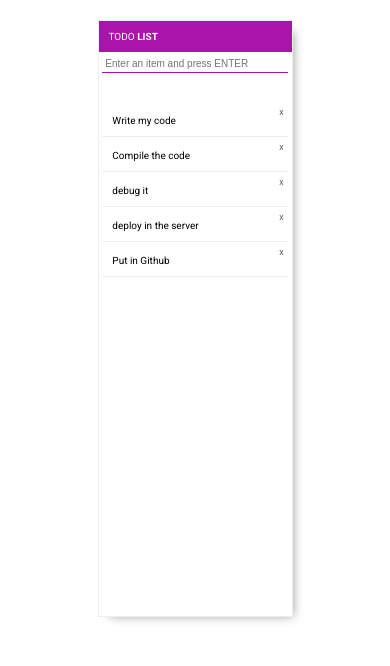
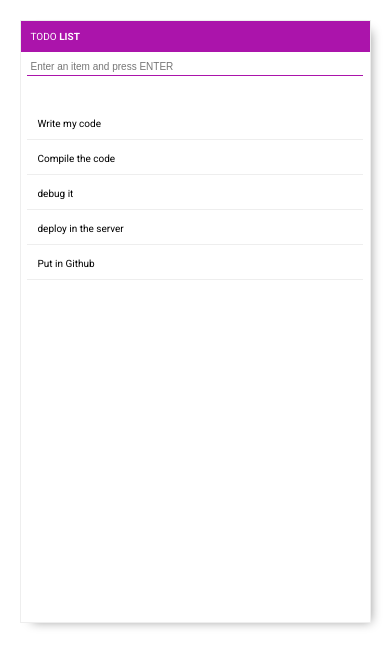
Before and after one commit to anijitsahu/react-app-simple-todo-list, a React app: page / in a window 390 px wide. Shown: the top 666 px of the page. Built offline with nearby package versions, Linux system fonts and the light colour scheme; the HTML template or start-up script is replaced by a standard one.

Commit message:
Styles improved

```diff
--- a/src/components/ItemList.js
+++ b/src/components/ItemList.js
@@ -42,8 +42,8 @@ const ItemList = () => {
 
   // always scroll to the bottom
   const scrollToBottom = () => {
-    lastElement.current.focus()
-    // lastItem.current.scrollIntoView({ behavior: "smooth" })
+    // lastElement.current.scrollTop = lastElement.current.scrollHeight - lastElement.current.clientHeight
+    lastElement.current.scrollIntoView({ block: 'end', behavior: 'smooth' });
   }
 
   // find and delete the item whose X button is clicked
--- a/src/components/TodoItem.js
+++ b/src/components/TodoItem.js
@@ -5,7 +5,7 @@ const TodoItem = ({ id, item, handleDelete }) => {
   return (
     <div className="card" id={id}>
       <div className="heading">{item}
-        <a href="#" className="close-icon" onClick={() => { handleDelete(id) }}>X</a>
+        <i className="fa fa-times close-icon" onClick={() => { handleDelete(id) }} />
       </div>
     </div>
   );
--- a/src/css/style.css
+++ b/src/css/style.css
@@ -3,20 +3,27 @@
 * {
   margin: 0;
   padding: 0;
-  -webkit-box-sizing: border-box;
-  -moz-box-sizing: border-box;
   box-sizing: border-box;
 }
 
-html {
-  font-size: 16px;
-  font-family: 'Roboto', sans-serif;
+:root {
+  --font-small: 10px;
+  --font-regular: 16px;
+  --font-family: 'Roboto', sans-serif;
+
+  --dark-grey: #ddd;
+  --light-grey: #eee;
+  --lighter-grey: #fff;
+
+  --light-purple: #ab14ab;
+
+  --light-shadow: rgba(0, 0, 0, 0.4);
+  --lighter-shadow: rgba(0, 0, 0, 0.2);
 }
 
-@media screen and (max-width: 400px) {
-  html {
-    font-size: 10px;
-  }
+html {
+  font-size: var(--font-regular);
+  font-family: var(--font-family);
 }
 
 .container {
@@ -27,25 +34,21 @@ html {
   /* margin to make it look good */
   margin: 5% auto;
   width: 50vw;
-  -webkit-box-shadow: 6px 5px 10px -6px rgba(0, 0, 0, .4);
-  box-shadow: 6px 5px 10px -6px rgba(0, 0, 0, .4);
-  border: solid 1px #eee;
+  box-shadow: 6px 5px 10px -6px var(--light-shadow);
+  border: solid 1px var(--light-grey);
 }
 
 .title {
-  background-color: #ab14ab;
-  color: #fff;
+  background-color: var(--light-purple);
+  color: var(--lighter-grey);
   padding: 1em;
-
   grid-row: 1;
 }
 
 .description {
   grid-row: 2;
   padding: 1em;
-
-  -webkit-box-shadow: 0 2px 10px rgba(0, 0, 0, 0.2);
-  box-shadow: 0 2px 10px rgba(0, 0, 0, 0.2);
+  box-shadow: 0 2px 10px var(--lighter-shadow);
 }
 
 .italic {
@@ -59,12 +62,12 @@ html {
 .card {
   padding: 1em;
   position: relative;
-  border-bottom: 1px solid #eee;
+  border-bottom: 1px solid var(--light-grey);
   margin-bottom: 3px;
 }
 
 .card:hover{
-  background-color: #f0f0f0;
+  background-color: var(--light-grey);
 }
 
 .close-icon {
@@ -73,13 +76,13 @@ html {
   top: 4px;
 
   text-decoration: none;
-  font-size: 0.7rem;
-  color: #474444;
+  font-size: 0.8rem;
+  cursor: pointer;
 }
 
 .close-icon:hover,
 .close-icon:focus {
-  color: #ddd;
+ opacity: 0.5;
 }
 
 /* Input Box */
@@ -87,12 +90,11 @@ html {
   border: 0;
   outline: 0;
   padding: 3px;
-  border-bottom: solid 0.5px #ab14ab;
-
+  border-bottom: solid 0.5px var(--light-purple);
 }
 
 .md-input-box:focus {
-  border-bottom: solid 2px #ab14ab;
+  border-bottom: solid 2px var(--light-purple);
 }
 
 /* Button */
@@ -102,14 +104,14 @@ html {
 
   padding: 0.5rem;
 
-  background-color: #ab14ab;
-  color: #eee;
+  background-color: var(--light-purple);
+  color: var(--light-grey);
   text-decoration: none;
 }
 
 .btn:hover,
 .btn:focus {
-  color: #fff;
+  color: var(--lighter-grey);
 }
 
 .show-add-items {
@@ -135,30 +137,18 @@ input[type=text] {
   width: 100%;
 }
 
-
-@media screen and (max-width: 400px) {
-  ::-webkit-input-placeholder {
-    /* Chrome/Opera/Safari */
-    font-size: 10px;
+@media screen and (max-width: 500px) {
+  html {
+    font-size: var(--font-small);
   }
 
-  ::-moz-placeholder {
-    /* Firefox 19+ */
-    font-size: 10px;
+  .md-input-box,
+  ::placeholder {
+    font-size: var(--font-small);
   }
 
-  :-ms-input-placeholder {
-    /* IE 10+ */
-    font-size: 10px;
-  }
-
-  :-moz-placeholder {
-    /* Firefox 18- */
-    font-size: 10px;
-  }
-
-  .md-input-box {
-    font-size: 10px;
+  .container {
+    width: 90vw;
   }
 }
 
@@ -169,6 +159,6 @@ input[type=text] {
 
 /* Handle */
 ::-webkit-scrollbar-thumb {
-  background:#ddd;
+  background: var(--dark-grey);
   border-radius: 10px;
 }
```
Also changed, not shown: 4 other files (tests, documents, lock files or other folders).
